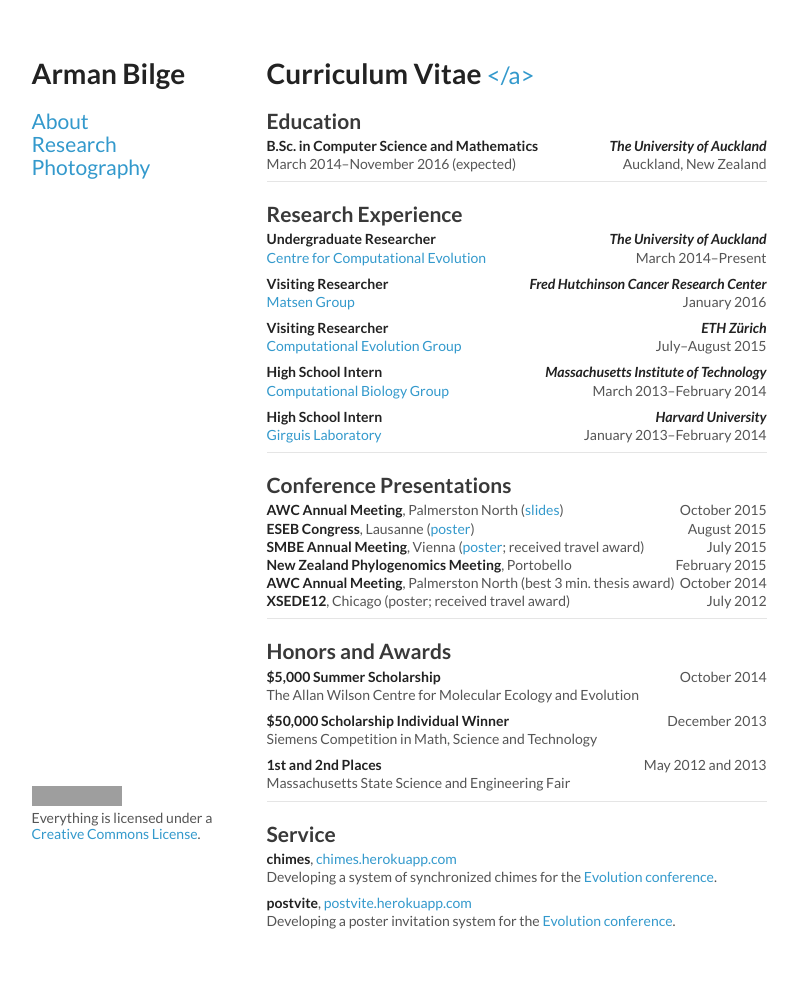
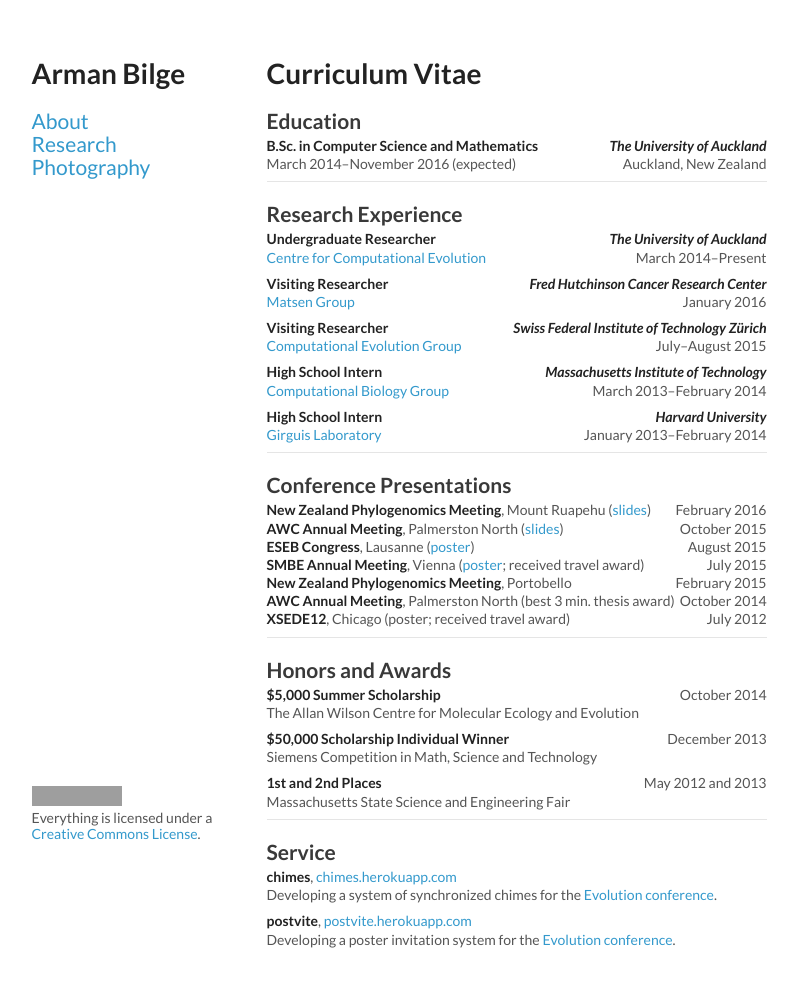
Before and after one commit to armanbilge/armanbilge.github.io, a Jekyll site: the page built from cv/index.md, in a window 1280 px wide. Shown: the whole page, without its empty margins (241-1039 px from the left). Built offline with Jekyll 4.4.1, drawn with Linux system fonts in a browser that asks for light colours; a style sheet for code colours, icons or effects is not loaded; grey boxes are pictures that could not be loaded.

Commit message:
Update and fix CV

```diff
--- a/cv/index.md
+++ b/cv/index.md
@@ -12,7 +12,7 @@
   </style>
 ---
 
-# Curriculum Vitae <a href="//www.sharelatex.com/github/repos/armanbilge/cv/builds/latest/output.pdf"><span style="font-size: 24px" class="mega-octicon octicon-file-pdf"></a>
+# Curriculum Vitae <a href="//www.sharelatex.com/github/repos/armanbilge/cv/builds/latest/output.pdf"><span style="font-size: 24px" class="mega-octicon octicon-file-pdf">
 
 ## Education
 
@@ -36,7 +36,7 @@
 <span class="right">January 2016</span><br/>
 
 <span class="left">**Visiting Researcher**</span>
-<span class="right">**_ETH Zürich_**</span><br/>
+<span class="right">**_Swiss Federal Institute of Technology Zürich_**</span><br/>
 <span class="left">[Computational Evolution Group](//www.bsse.ethz.ch/cevo)</span>
 <span class="right">July–August 2015</span><br/>
 
@@ -54,6 +54,8 @@
 
 ## Conference Presentations
 
+<span class="left">**New Zealand Phylogenomics Meeting**, Mount Ruapehu ([slides](//doi.org/10.5281/zenodo.46350))</span>
+<span class="right">February 2016</span><br/>
 <span class="left">**AWC Annual Meeting**, Palmerston North ([slides](//doi.org/10.5281/zenodo.32808))</span>
 <span class="right">October 2015</span><br/>
 <span class="left">**ESEB Congress**, Lausanne ([poster](//doi.org/10.5281/zenodo.22305))</span>
```
